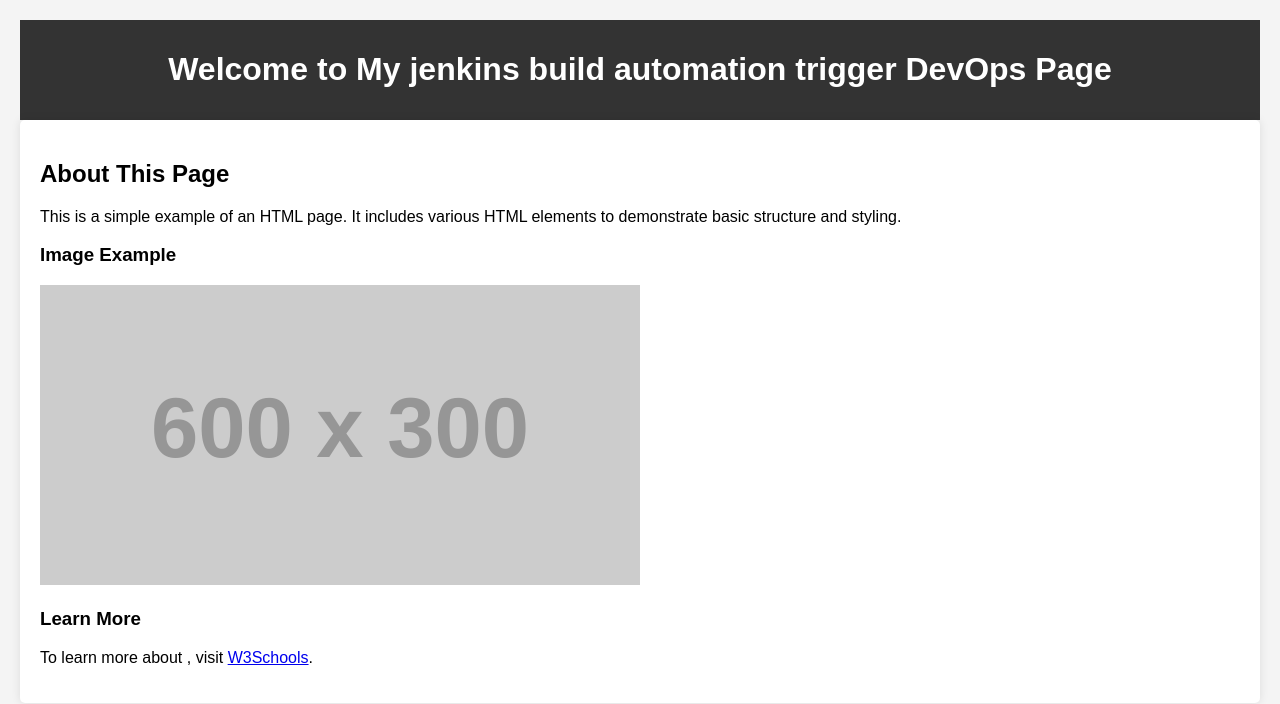
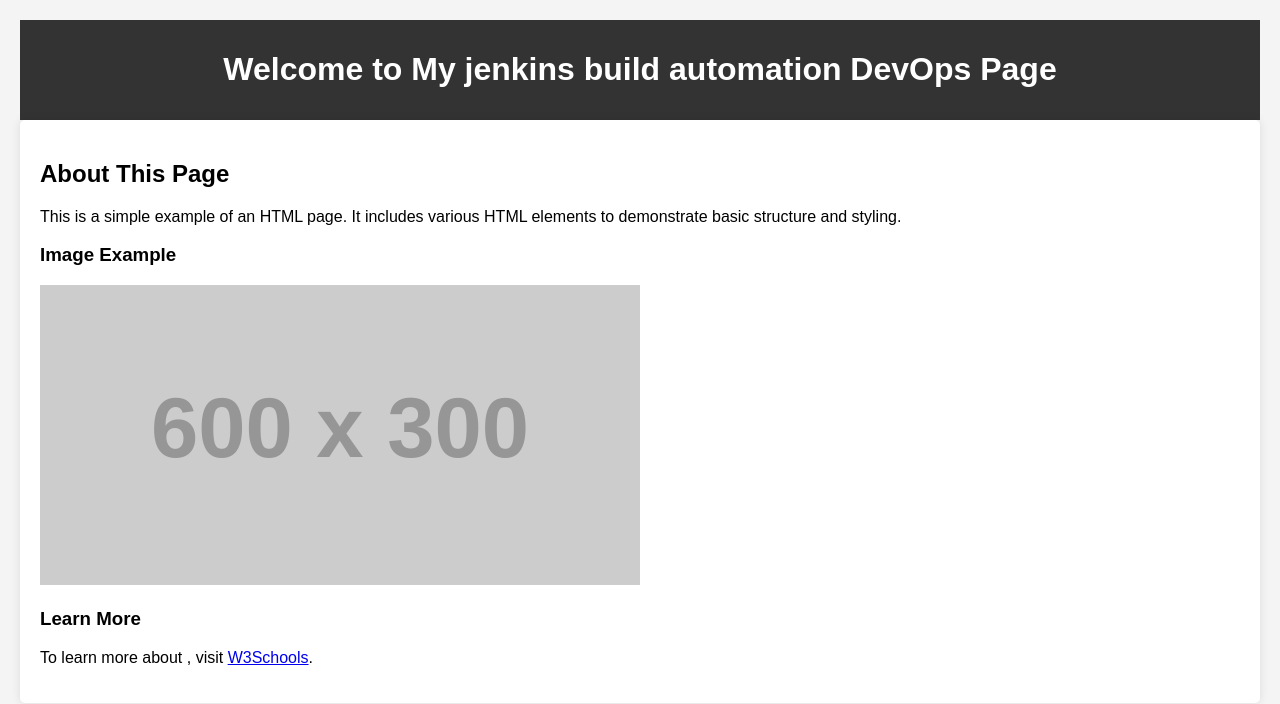
Before and after one commit to arshad-458/Devops-Study, a plain HTML site: page index.html in a window 1280 px wide. Drawn offline with Linux system fonts and the light colour scheme; placeholder pictures from the web are drawn by us.

Commit message:
conflit not resolved

```diff
--- a/index.html
+++ b/index.html
@@ -32,7 +32,7 @@
 <body>
 
 <header>
-    <h1>Welcome to My jenkins build automation trigger DevOps Page</h1>
+    <h1>Welcome to My jenkins build automation  DevOps Page</h1>
 </header>
 
 <div class="content">
```
